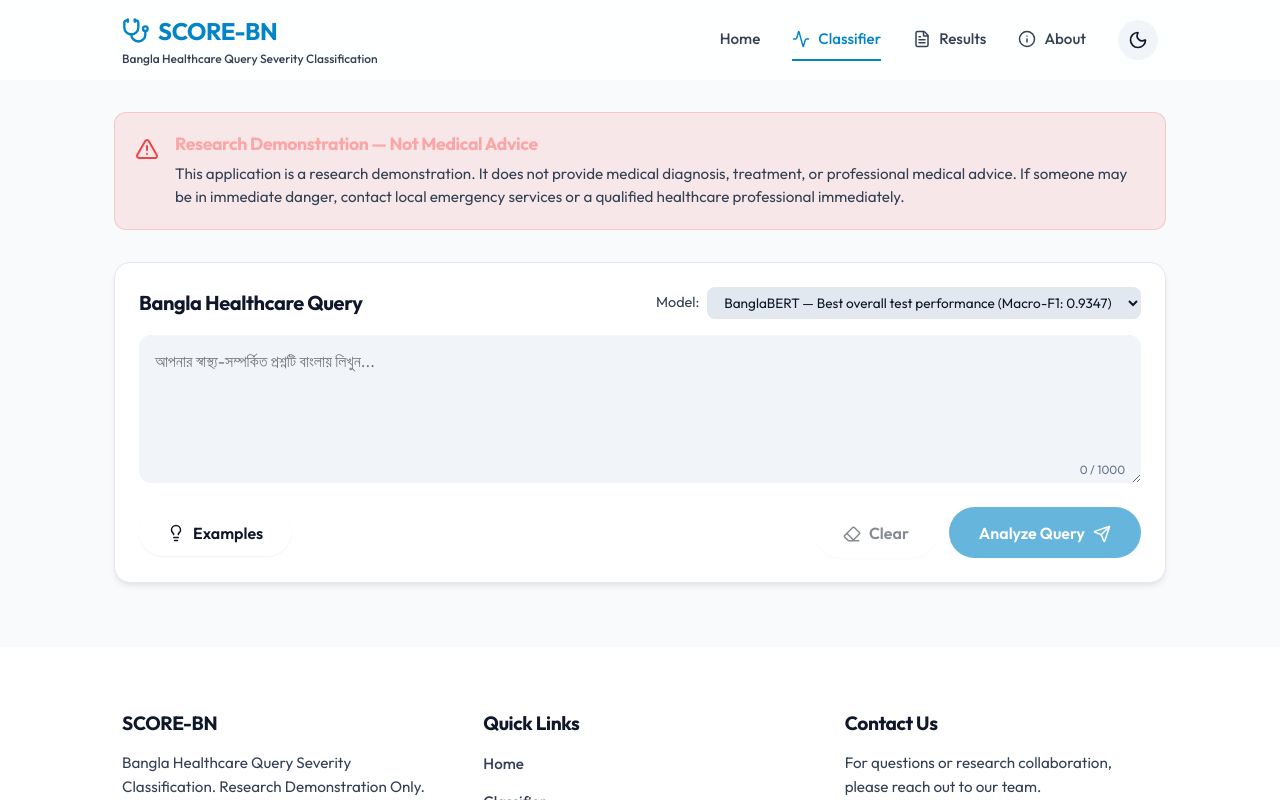
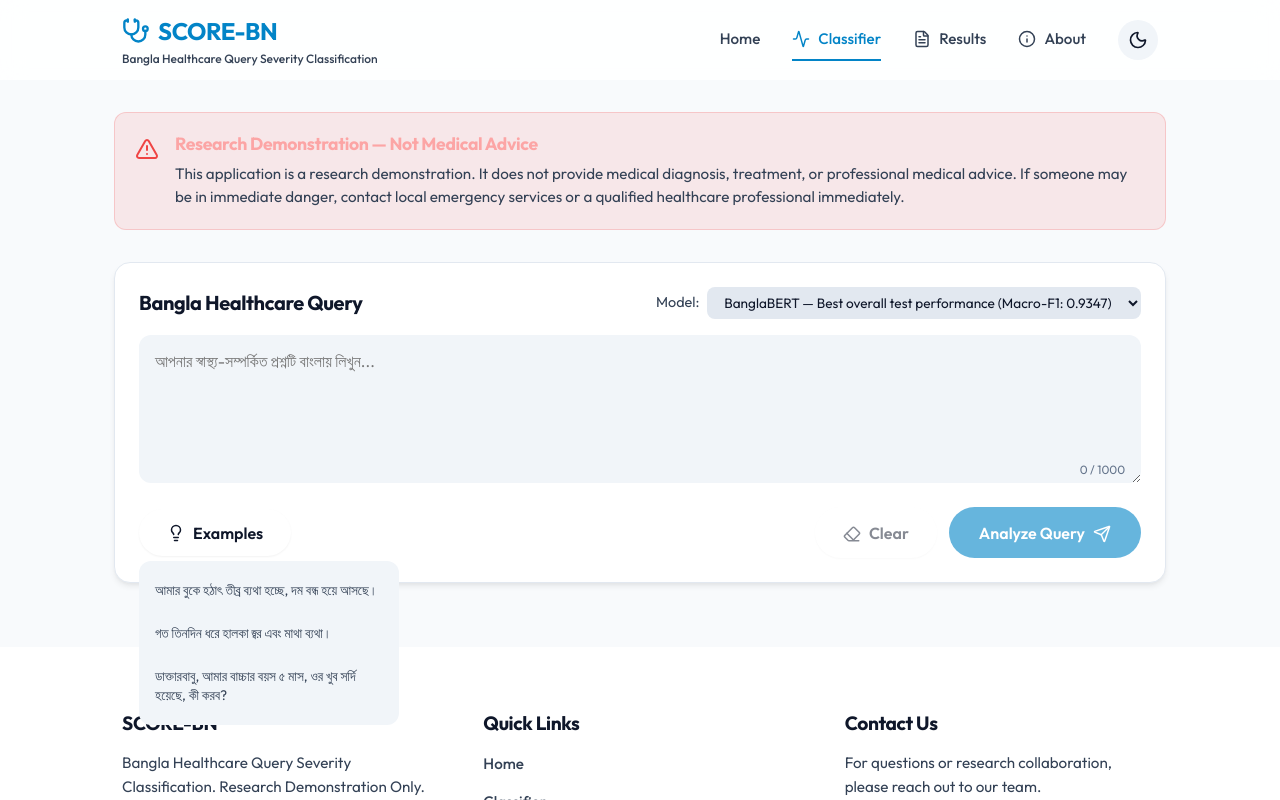
Before and after one commit to anushka06onu/SCORE_BN, a React app in the folder frontend/: page /classifier in a window 1280 px wide. Both pictures are taken after a click on the button "Examples". Shown: the top 800 px of the page. Built offline with nearby package versions, Linux system fonts and the light colour scheme; the HTML template or start-up script is replaced by a standard one.

Commit message:
Fix example dropdown stacking context and change to click toggle

```diff
--- a/frontend/src/components/QueryForm.jsx
+++ b/frontend/src/components/QueryForm.jsx
@@ -11,6 +11,7 @@ const exampleQueries = [
 const QueryForm = ({ onAnalyze, isLoading }) => {
   const [query, setQuery] = useState('');
   const [selectedModel, setSelectedModel] = useState('BanglaBERT');
+  const [isExampleOpen, setIsExampleOpen] = useState(false);
 
   const MAX_LENGTH = 1000;
 
@@ -20,6 +21,7 @@ const QueryForm = ({ onAnalyze, isLoading }) => {
 
   const handleExampleClick = (example) => {
     setQuery(example);
+    setIsExampleOpen(false);
   };
 
   const handleSubmit = (e) => {
@@ -32,7 +34,7 @@ const QueryForm = ({ onAnalyze, isLoading }) => {
   const isSubmitDisabled = query.trim().length < 3 || isLoading;
 
   return (
-    <div className={`glass-panel ${styles.formContainer}`}>
+    <div className={`glass-panel ${styles.formContainer}`} style={{ position: 'relative', zIndex: 50 }}>
       <form onSubmit={handleSubmit}>
 
         {/* Header & Model Selector */}
@@ -83,11 +85,16 @@ const QueryForm = ({ onAnalyze, isLoading }) => {
         {/* Action Buttons */}
         <div className={styles.actions}>
           <div className={styles.exampleDropdown}>
-            <button type="button" className={`btn-secondary ${styles.iconBtn}`} title="Example Queries">
+            <button
+              type="button"
+              className={`btn-secondary ${styles.iconBtn}`}
+              title="Example Queries"
+              onClick={() => setIsExampleOpen(!isExampleOpen)}
+            >
               <Lightbulb size={18} />
               <span>Examples</span>
             </button>
-            <div className={styles.dropdownContent}>
+            <div className={`${styles.dropdownContent} ${isExampleOpen ? styles.show : ''}`}>
               {exampleQueries.map((ex, idx) => (
                 <div
                   key={idx}
--- a/frontend/src/components/QueryForm.module.css
+++ b/frontend/src/components/QueryForm.module.css
@@ -116,7 +116,7 @@
   animation: fadeIn 0.2s ease-out;
 }
 
-.exampleDropdown:hover .dropdownContent {
+.dropdownContent.show {
   display: block;
 }
 
```
